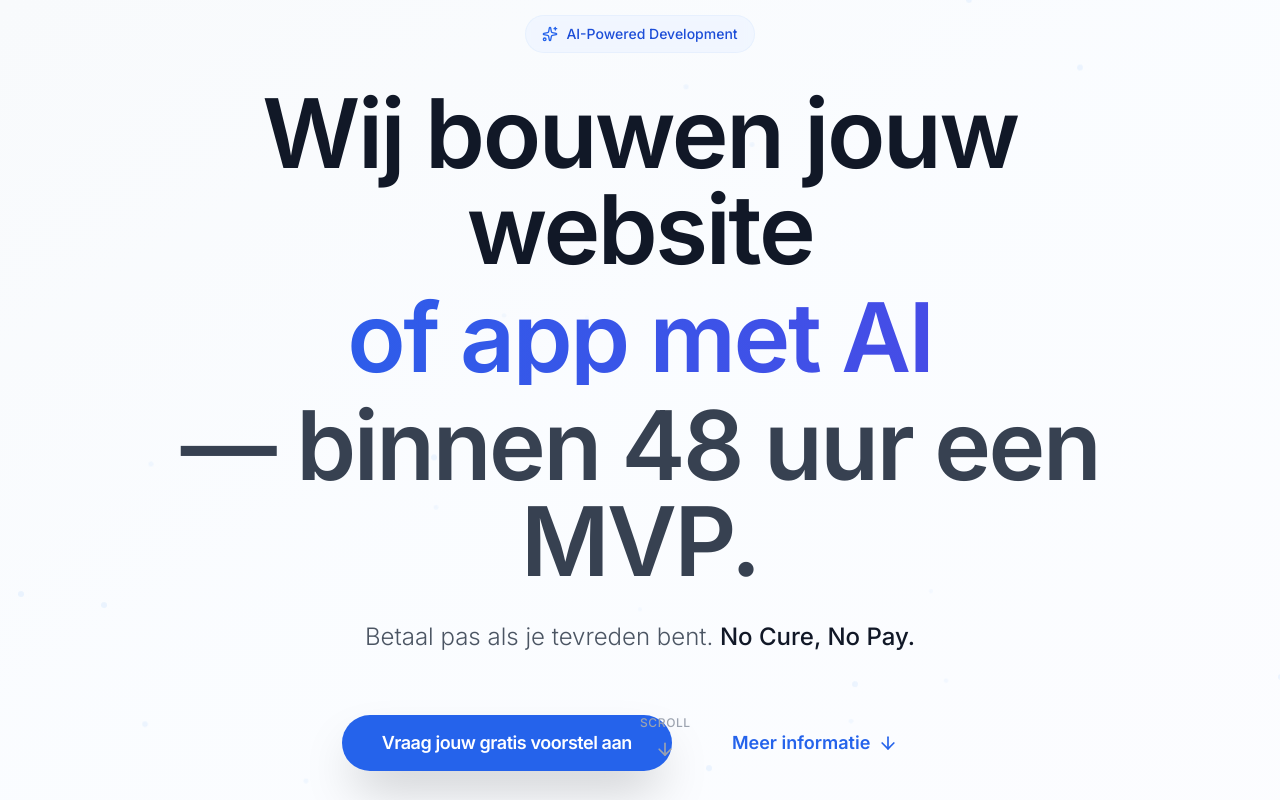
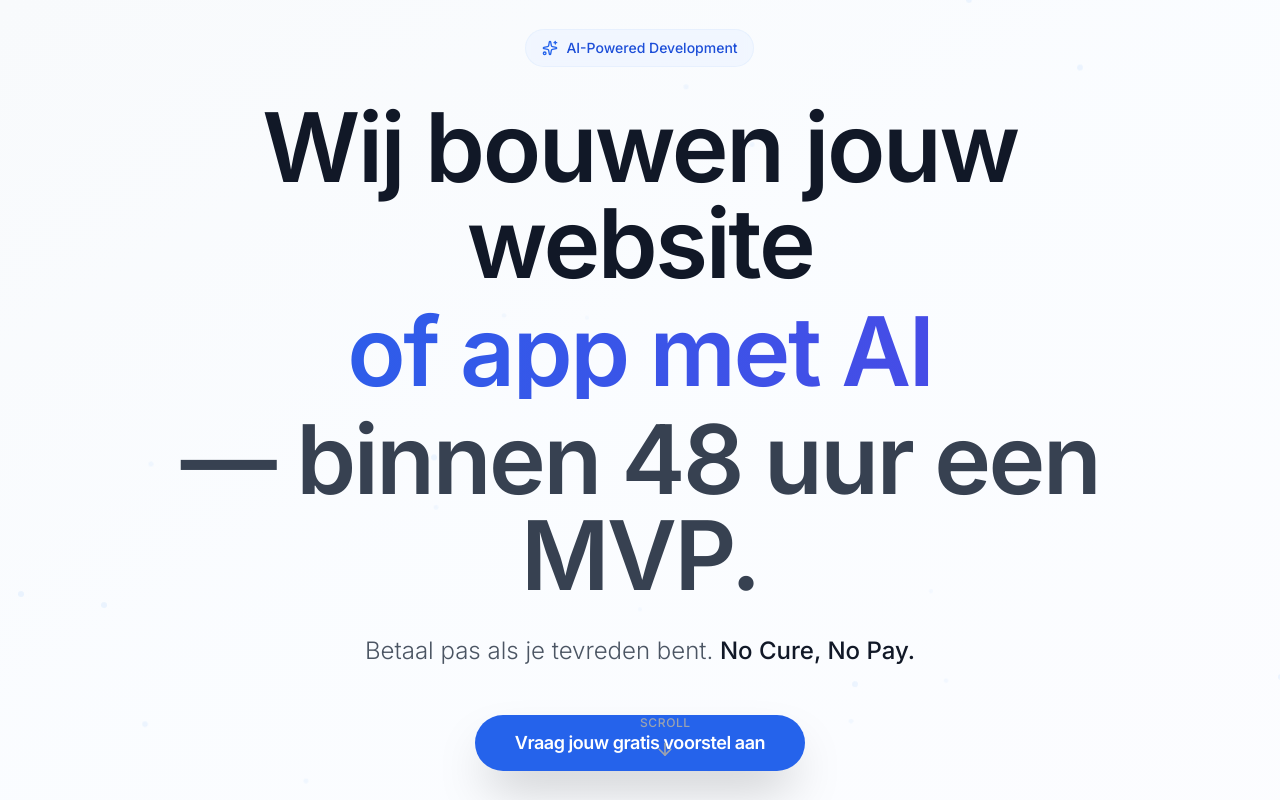
Before and after one commit to frisoboot/ai-builder, a Next.js app: page / in a window 1280 px wide. Shown: the top 800 px of the page. Built offline with nearby package versions, Linux system fonts and the light colour scheme.

Commit message:
Verwijder 'Meer informatie' knop, focus op hoofdactie

```diff
--- a/components/Hero.tsx
+++ b/components/Hero.tsx
@@ -106,7 +106,7 @@ export function Hero({ onScrollToForm }: HeroProps) {
             initial={{ opacity: 0, y: 20 }}
             animate={{ opacity: 1, y: 0 }}
             transition={{ duration: 0.8, delay: 0.7, ease: [0.22, 1, 0.36, 1] }}
-            className="flex flex-col sm:flex-row gap-5 justify-center items-center mt-2"
+            className="flex justify-center items-center mt-2"
           >
             <motion.div whileHover={{ scale: 1.03 }} whileTap={{ scale: 0.97 }}>
               <Button
@@ -116,18 +116,6 @@ export function Hero({ onScrollToForm }: HeroProps) {
               >
                 Vraag jouw gratis voorstel aan
               </Button>
-            </motion.div>
-            <motion.div
-              whileHover={{ scale: 1.03 }}
-              whileTap={{ scale: 0.97 }}
-            >
-              <button
-                onClick={onScrollToForm}
-                className="px-10 py-7 text-lg font-semibold text-blue-600 hover:text-blue-700 transition-colors flex items-center gap-2 group rounded-full hover:bg-blue-50/50"
-              >
-                <span>Meer informatie</span>
-                <ArrowDown className="h-5 w-5 group-hover:translate-y-0.5 transition-transform duration-300" />
-              </button>
             </motion.div>
           </motion.div>
         </motion.div>
```
